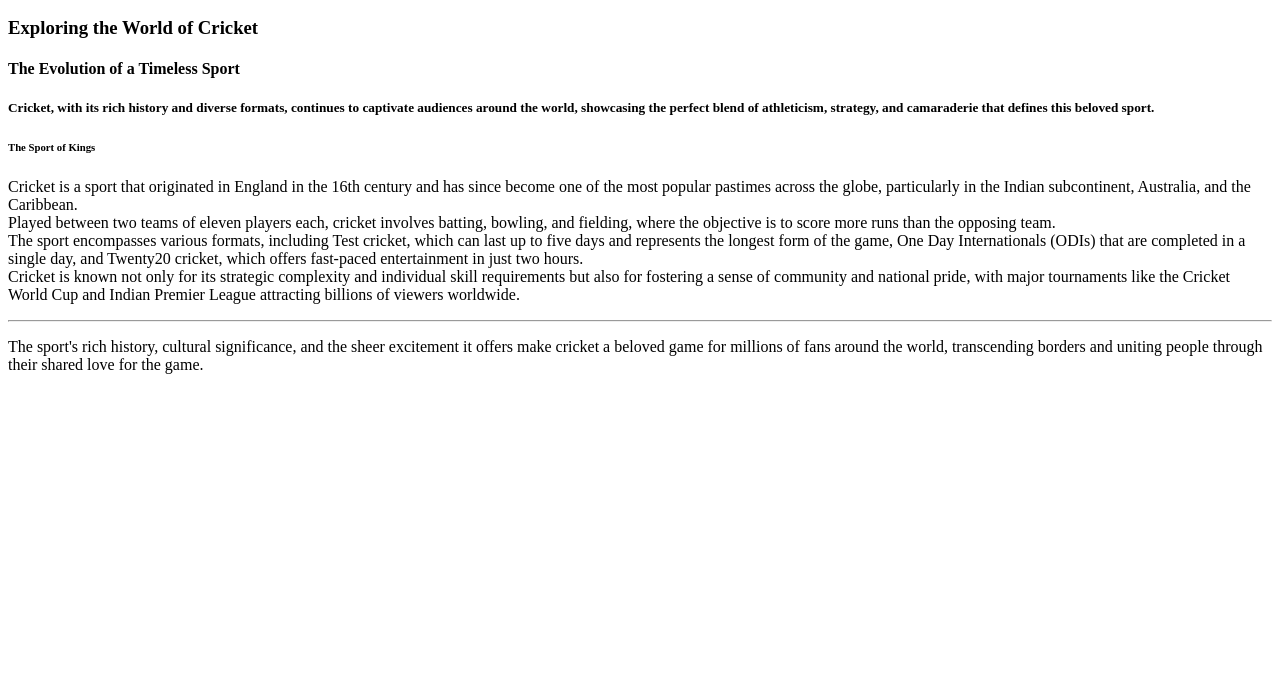
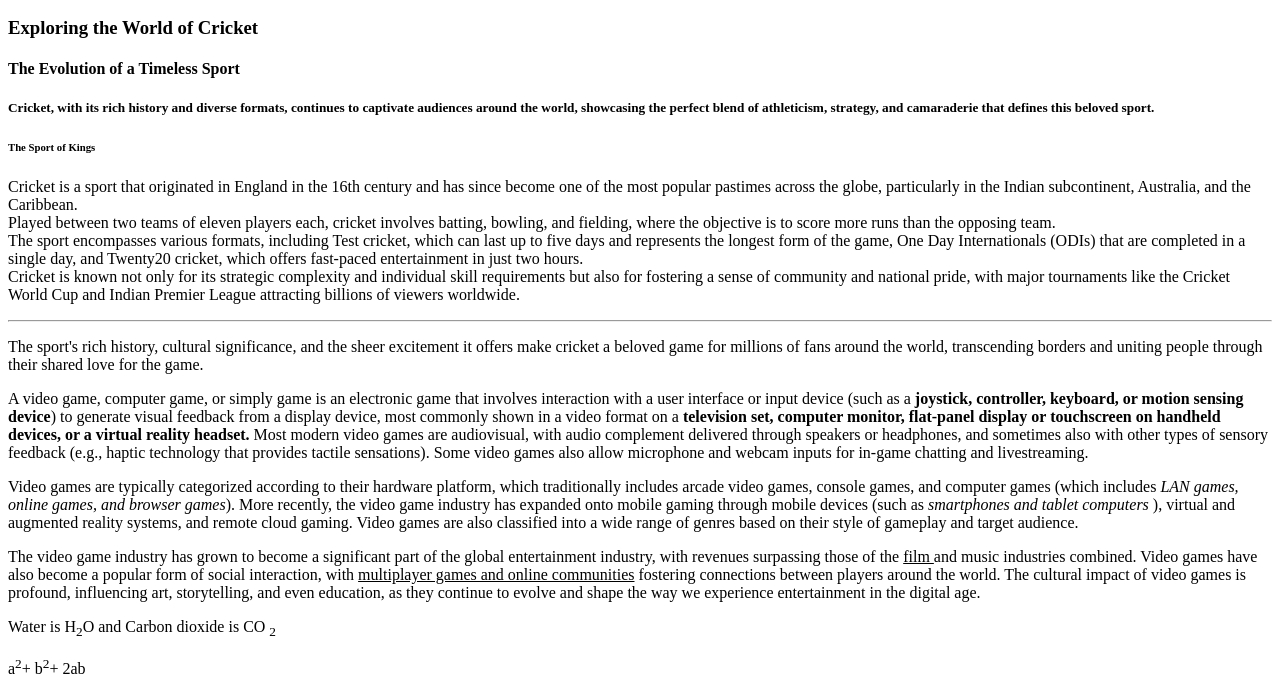
Before and after one commit to suhailahmed123/frontend_repo, a plain HTML site: page html/index.html in a window 1280 px wide. Shown: the part 110-805 px from the top of the page. Drawn offline with Linux system fonts and the light colour scheme.

Commit message:
Update index.html
Bold tag, Italic tag, Underline tag, Superscript / subscript tag

```diff
--- a/html/index.html
+++ b/html/index.html
@@ -45,5 +45,51 @@
       world, transcending borders and uniting people through their shared love
       for the game.
     </p>
+
+    <!-- Bold Tag -->
+    <p>
+      A video game, computer game, or simply game is an electronic game that
+      involves interaction with a user interface or input device (such as a
+      <b>joystick, controller, keyboard, or motion sensing device</b>) to
+      generate visual feedback from a display device, most commonly shown in a
+      video format on a
+      <b
+        >television set, computer monitor, flat-panel display or touchscreen on
+        handheld devices, or a virtual reality headset.</b
+      >
+      Most modern video games are audiovisual, with audio complement delivered
+      through speakers or headphones, and sometimes also with other types of
+      sensory feedback (e.g., haptic technology that provides tactile
+      sensations). Some video games also allow microphone and webcam inputs for
+      in-game chatting and livestreaming.
+    </p>
+
+    <!-- Italic Tag -->
+    <p>
+      Video games are typically categorized according to their hardware
+      platform, which traditionally includes arcade video games, console games,
+      and computer games (which includes
+      <i>LAN games, online games, and browser games</i>). More recently, the
+      video game industry has expanded onto mobile gaming through mobile devices
+      (such as <i> smartphones and tablet computers </i>), virtual and augmented
+      reality systems, and remote cloud gaming. Video games are also classified
+      into a wide range of genres based on their style of gameplay and target
+      audience.
+    </p>
+    <!-- Underline Tag -->
+    <p>
+      The video game industry has grown to become a significant part of the
+      global entertainment industry, with revenues surpassing those of the
+      <u> film </u> and music industries combined. Video games have also become
+      a popular form of social interaction, with
+      <u>multiplayer games and online communities</u>
+      fostering connections between players around the world. The cultural
+      impact of video games is profound, influencing art, storytelling, and even
+      education, as they continue to evolve and shape the way we experience
+      entertainment in the digital age.
+    </p>
+    <!-- superscript and subscript Tags -->
+    <p>Water is H<sub>2</sub>O and Carbon dioxide is CO <sub>2</sub></p>
+    <p>a<sup>2</sup>+ b<sup>2</sup>+ 2ab</p>
   </body>
 </html>
```
